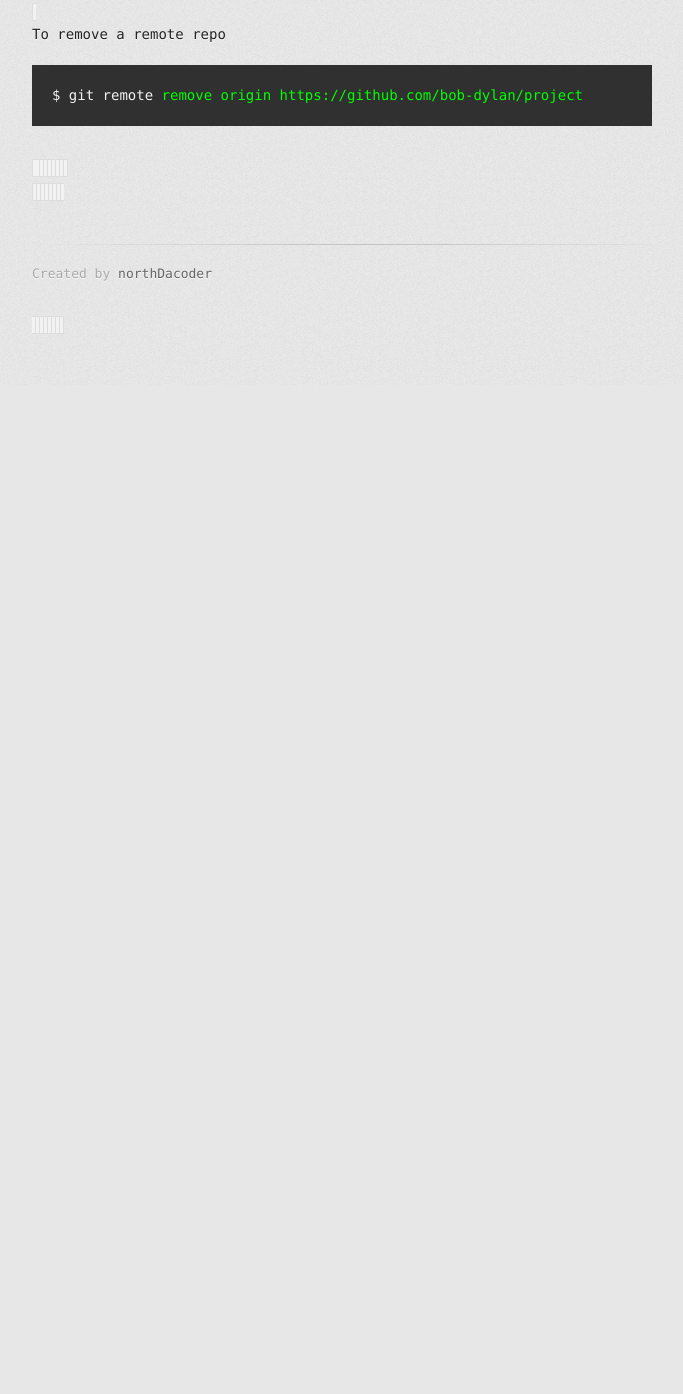
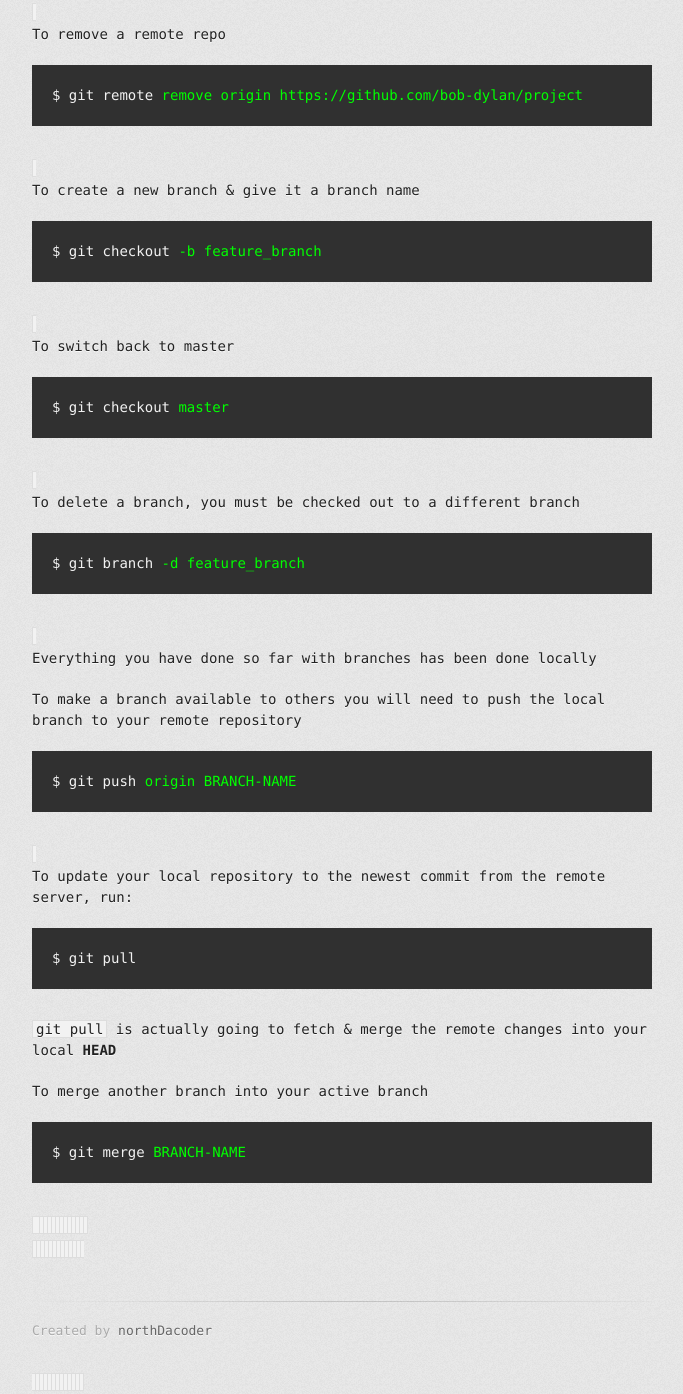
Before and after one commit to northDacoder/learn-git-github, a plain HTML site: page index.html in a window 1280 px wide. Shown: the part 2572-3966 px from the top of the page, without its empty margins (298-981 px from the left). Before the commit the page ends 2957 px from the top, so only its background shows below. Drawn offline with Linux system fonts and the light colour scheme; a web font is replaced by a local one.

Commit message:
update content

```diff
--- a/index.html
+++ b/index.html
@@ -92,6 +92,28 @@
             <pre><code>$ git remote <span style="color: lime">remove origin https://github.com/bob-dylan/project</span></pre>
 
 
+            <p>To create a new branch & give it a branch name</p>
+            <pre><code>$ git checkout <span style="color: lime">-b feature_branch</span></pre>
+
+            <p>To switch back to master</p>
+            <pre><code>$ git checkout <span style="color: lime">master</span></pre>
+
+            <p>To delete a branch, you must be checked out to a different branch</p>
+            <pre><code>$ git branch <span style="color: lime">-d feature_branch</span></pre>
+
+            <p>Everything you have done so far with branches has been done locally</p>
+            <p>To make a branch available to others you will need to push the local branch to your remote repository</p>
+
+            <pre><code>$ git push <span style="color: lime">origin BRANCH-NAME</span></pre>
+
+            <p>To update your local repository to the newest commit from the remote server, run:</p>
+            <pre><code>$ git pull</code></pre>
+            <p><code>git pull</code> is actually going to fetch & merge the remote changes into your local <strong>HEAD</strong></p>
+
+            <p>To merge another branch into your active branch</p>
+            <pre><code>$ git merge <span style="color: lime">BRANCH-NAME</span></pre>
+
+
 
 
 
```
